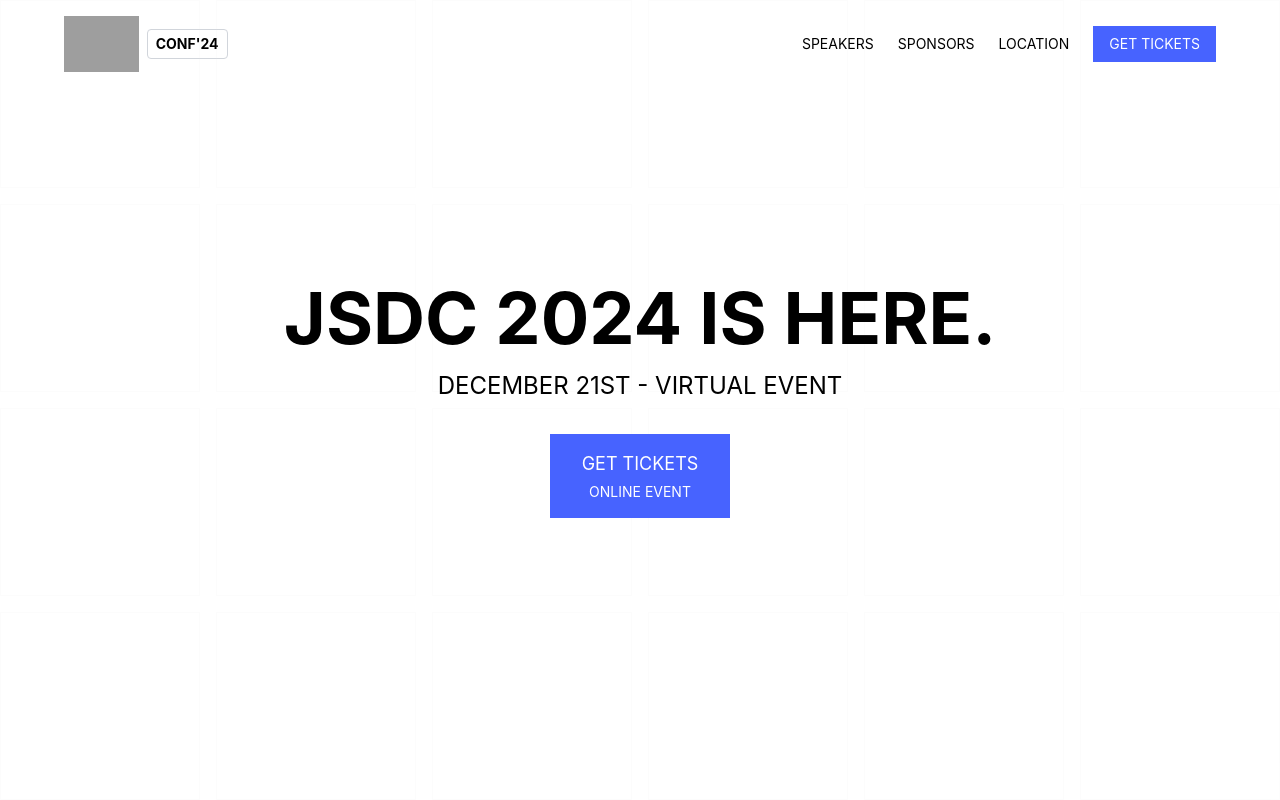
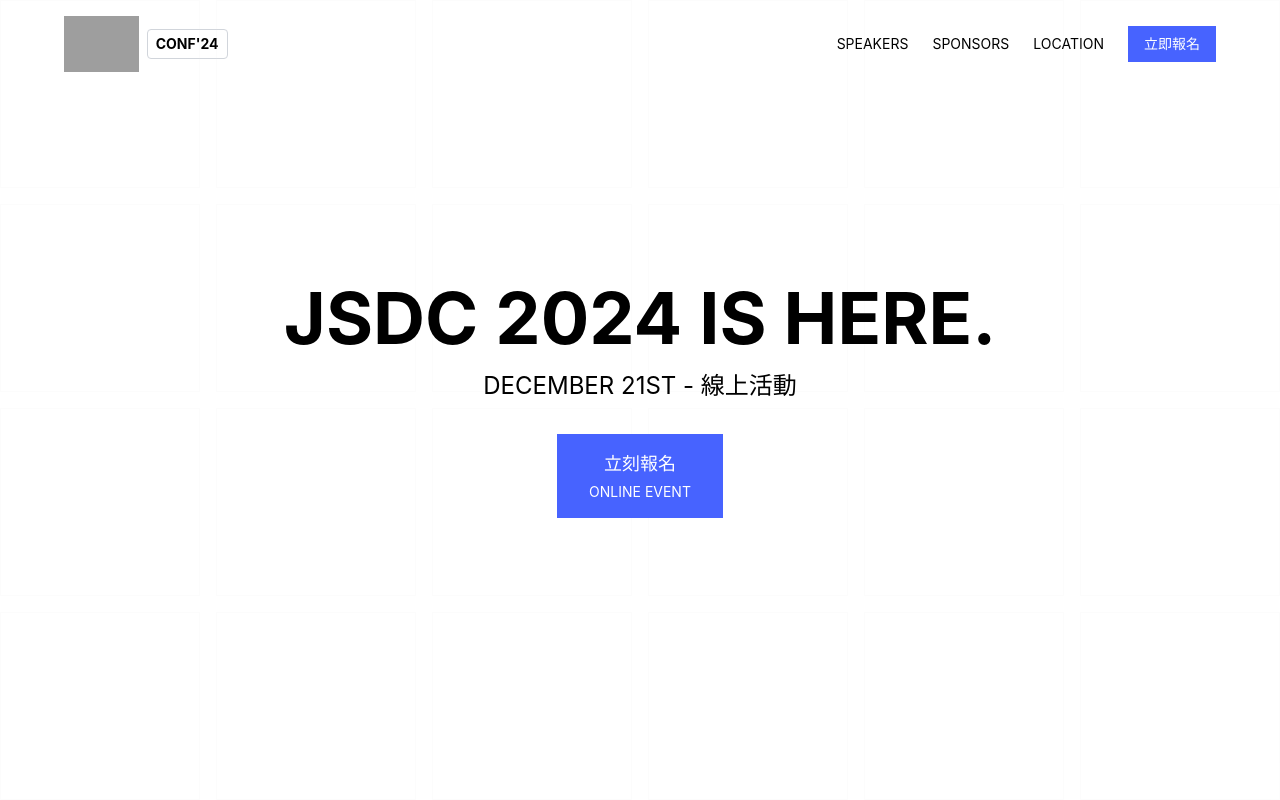
Before and after one commit to jsdc-core/jsdc2024, a React (Create React App) app: page / in a window 1280 px wide. Shown: the top 800 px of the page. Built offline with nearby package versions, Linux system fonts and the light colour scheme; grey boxes are pictures that could not be loaded.

Commit message:
update home page

```diff
--- a/src/components/HomePage.jsx
+++ b/src/components/HomePage.jsx
@@ -35,7 +35,7 @@ const HomePage = () => {
               rel="noreferrer"
               className="bg-primary-blue text-white px-4 py-2 hover:bg-blue-600 flex items-center"
             >
-              GET TICKETS
+              立即報名
             </a>
           </div>
 
@@ -56,7 +56,7 @@ const HomePage = () => {
                 rel="noreferrer"
                 className="bg-primary-blue text-white px-4 py-2 hover:bg-blue-600 text-center"
               >
-                GET TICKETS
+                立即報名
               </a>
             </div>
           </div>
@@ -78,7 +78,7 @@ const HomePage = () => {
             JSDC 2024 IS HERE.
           </h1>
           <p className="text-2xl mb-8">
-            DECEMBER 21ST - VIRTUAL EVENT
+            DECEMBER 21ST - 線上活動
           </p>
           <a
             href="https://www.accupass.com/event/2411191318271681933268"
@@ -86,7 +86,7 @@ const HomePage = () => {
             rel="noreferrer"
             className="bg-primary-blue text-white px-8 py-4 text-lg hover:bg-blue-600 inline-block"
           >
-            GET TICKETS
+            立刻報名
             <span className="block text-sm mt-1">ONLINE EVENT</span>
           </a>
         </div>
```
